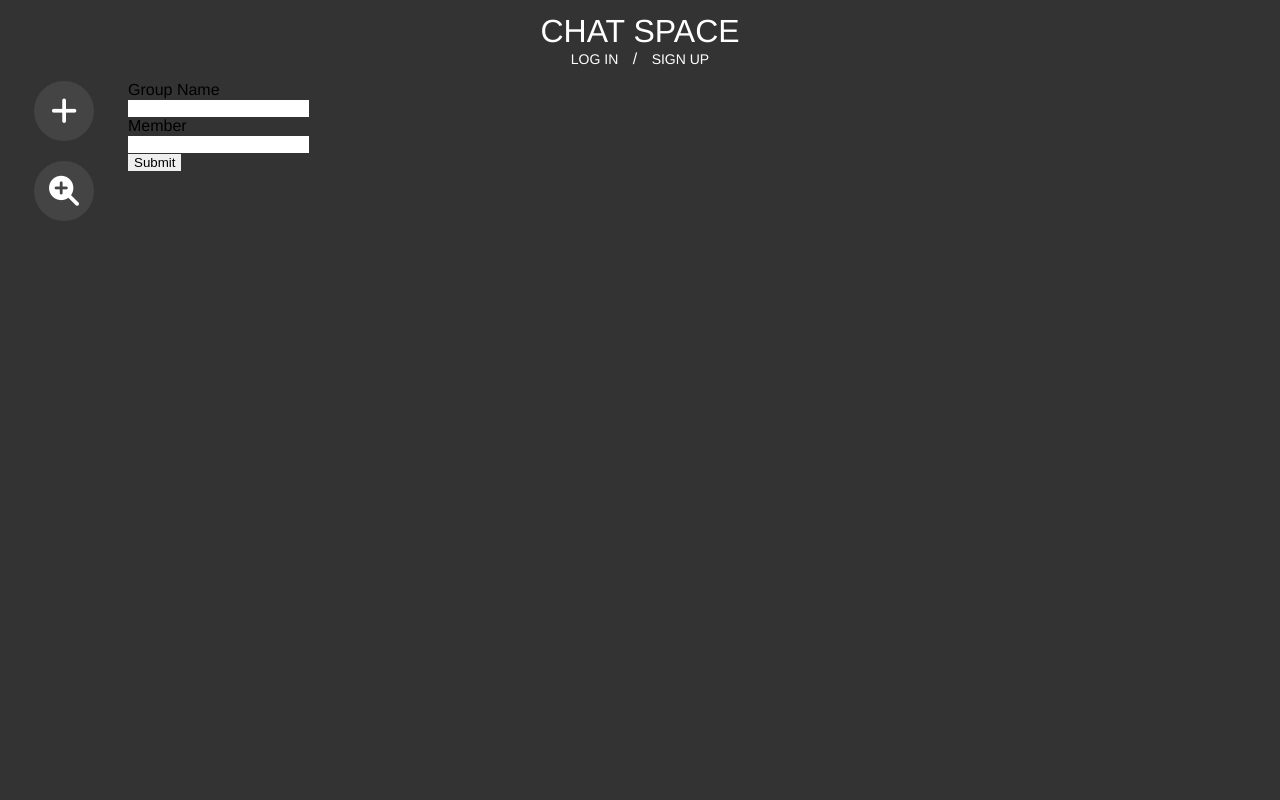
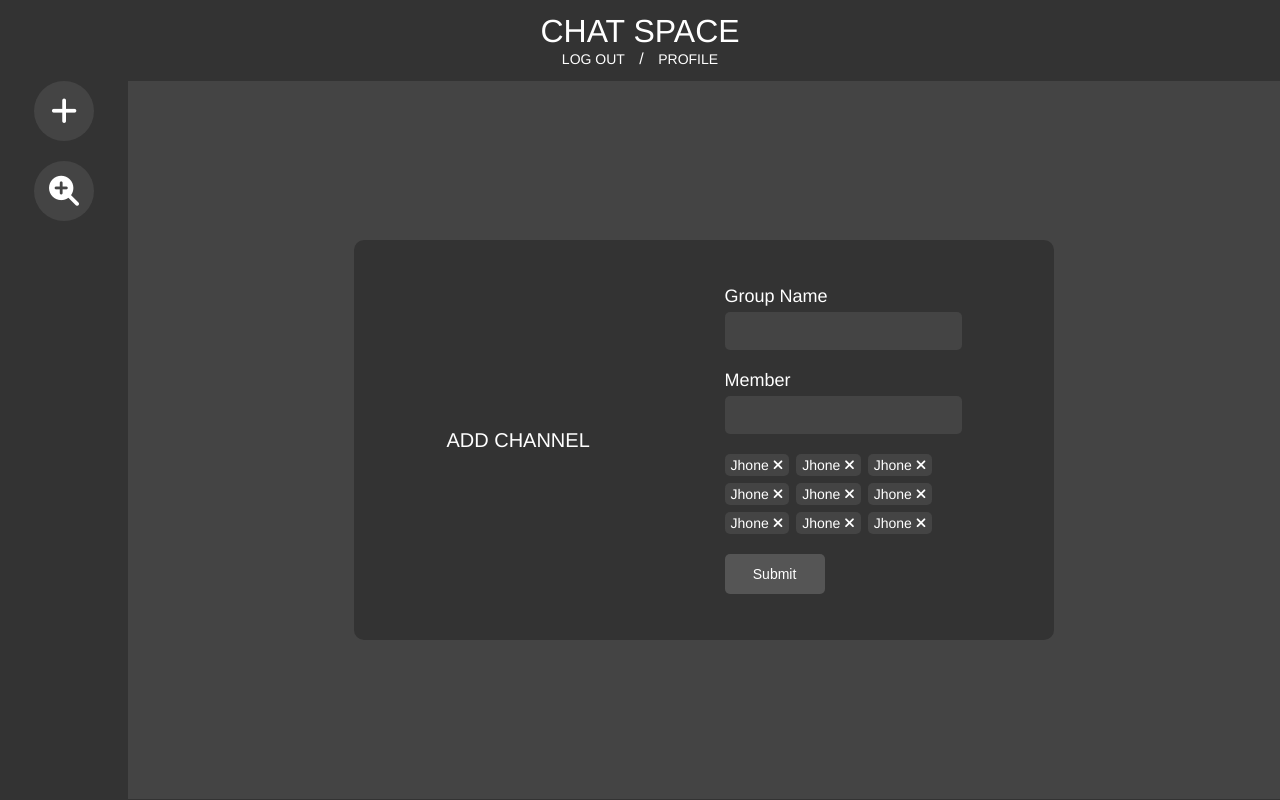
Before and after one commit to kenstratton/cs290_project1, a Flask app: page /add_channel in a window 1280 px wide. Run offline with Flask 2, Linux system fonts and the light colour scheme; some libraries are stand-ins or nearby versions.

Commit message:
CSS for all pages

```diff
--- a/main/static/stylesheet/base.css
+++ b/main/static/stylesheet/base.css
@@ -1,6 +1,7 @@
 * { box-sizing: border-box; }
 
 html {
+  min-width: 600px;
   font-family: "Helvetica Neue";
   font-weight: lighter;}
 body {
@@ -20,6 +21,31 @@ input {
 button {
   border: none;
   outline: none;}
+
+/* Form */
+.form_title {
+  font-size: 20px;}
+.label_input {
+  font-size: 18px;
+  font-weight: normal;}
+.input_text {
+  margin: 5px 0 20px;
+  background: #444444;
+  padding: 10px 15px;
+  border-radius: 5px;
+  font-size: 16px;
+  color: #ffffff;}
+.submit {
+  height: 40px;
+  width: 100px;
+  border-radius: 5px;
+  margin-top: 20px;
+  font-size: 14px;
+  font-weight: normal;
+  color: #ffffff;
+  background: #555555;}
+.submit:hover {
+  background: #666666;}
 
 
 
@@ -45,9 +71,8 @@ header {
 #auth {
   height: calc(100% - 82px);
   min-height: 301px;
+  min-width: 701px;
   display: flex;
-  align-items: center;
-  justify-content: space-around;
   background: #444444;}
 
 /* Entry */
@@ -55,6 +80,7 @@ header {
   height: 300px;
   width: 700px;
   padding: 25px;
+  margin: auto;
   display: flex;
   align-items: center;
   justify-content: space-around;
@@ -85,36 +111,13 @@ header {
 .entry_link:hover {
   background: #666666;}
 
-/* Login Signup*/
-.entry_form_title {
-  font-size: 20px;}
-.entry_label {
-  font-size: 18px;
-  font-weight: normal;}
-.entry_input {
-  margin: 5px 0 20px;
-  background: #444444;
-  padding: 10px 15px;
-  border-radius: 5px;
-  font-size: 16px;
-  color: #ffffff;}
-.entry_submit {
-  height: 40px;
-  width: 100px;
-  border-radius: 5px;
-  margin-top: 20px;
-  font-size: 14px;
-  font-weight: normal;
-  color: #ffffff;
-  background: #555555;}
-.entry_submit:hover {
-  background: #666666;}
-
 
 
 /* Content */
 #content {
   height: calc(100% - 82px);
+  min-height: 300px;
+  min-width: 750px;
   display: flex;}
 
 /* Content > Side */
@@ -135,10 +138,15 @@ header {
   line-height: 60px;
   color: #ffffff;}
 
+#main {
+  width: 90%;
+  display: flex;
+  background: #444444;}
+
 /* Content > Top */
 /* Top > Channel */
-#channel {
-  width: 15%;
+#channel_side {
+  width: 17%;
   background: #444444;}
 #channel_title {
   height: 50px;
@@ -160,18 +168,21 @@ header {
   font-weight: normal;
 }
 
-/* Top > Main */
-#main {
-  width: 75%;
+/* Top > Chanel Main */
+#channel_main {
+  width: 83%;
   background: #555555;}
-/* Top > Main > Header */
-#main_header {
+/* Top > Channel Main > Header */
+#channel_main_header {
   height: 50px;
   width: 75%;
-  border-bottom: 2px solid #333333;
+  min-width: 450px;
+  padding-right: 50px;
   display: flex;
   align-items: center;
+  justify-content: space-between;
   position: fixed;
+  border-bottom: 2px solid #333333;
   background: #555555;}
 #channel_name {
   padding: 0 10px;
@@ -181,15 +192,15 @@ header {
 #search_bar {
   height: 30px;
   line-height: 30px;
-  width: 400px;
+  width: 250px;
   margin-left: 5%;
   padding: 0 10px;
   border-radius: 3px;
   font-weight: normal;
   background: #333333;
   color: #555555;}
-/* Top > Main > Content */
-#main_content {
+/* Top > Channel Main > Content */
+#channel_main_content {
   height: 100%;
   padding: 50px 0 80px 0;
   overflow: scroll;}
@@ -202,10 +213,11 @@ header {
   font-weight: normal;
   font-size: 12px;
   color: #999999;}
-/* Top > Main > Footer */
-#main_footer {
+/* Top > Channel Main > Footer */
+#channel_main_footer {
   height: 80px;
   width: 75%;
+  min-width: 500px;
   position: fixed;
   bottom: 0;
   background: #555555;}
@@ -219,3 +231,89 @@ header {
   font-weight: normal;
   background: #666666;
   color: #999999;}
+
+
+
+/* Peofile */
+#profile {
+  width: 100%;
+  min-height: 301px;
+  min-width: 701px;
+  display: flex;
+  background: #444444;}
+
+
+
+/* Add Channel */
+#add_channel {
+  width: 100%;
+  min-height: 401px;
+  min-width: 701px;
+  display: flex;
+  background: #444444;}
+#add_channel_wrapper {
+  height: 400px;
+  width: 700px;
+  padding: 25px;
+  margin: auto;
+  display: flex;
+  align-items: center;
+  justify-content: space-around;
+  color: #ffffff;
+  background: #333333;
+  border-radius: 10px;}
+#added_member_list {
+  height: 80px;
+  width: 230px;
+  font-size: 14px;
+  font-weight: normal;
+  overflow: scroll;}
+.added_member_info {
+  width: fit-content;
+  padding: 3px 6px;
+  margin: 0 7px 7px 0;
+  float: left;
+  border-radius: 5px;
+  background: #444444;
+  cursor: default;}
+.added_member_info:hover {
+  background: #555555;}
+.fa-times {
+  cursor: pointer;}
+
+
+
+/* Search Chennel */
+#search_channel {
+  width: 100%;
+  min-height: 401px;
+  min-width: 701px;
+  display: flex;
+  background: #444444;}
+#search_channel_wrapper {
+  height: 400px;
+  width: 700px;
+  padding: 25px;
+  margin: auto;
+  display: flex;
+  align-items: center;
+  justify-content: space-around;
+  color: #ffffff;
+  background: #333333;
+  border-radius: 10px;}
+#search_block {
+  display: flex;
+  flex-direction: column;
+  align-items: center;}
+#channel_search_bar {
+  width: 250px;}
+#searched_channel_list {
+  height: 220px;
+  width: 200px;
+  overflow: scroll;
+  font-size: 14px;}
+.searched_channel_info {
+  padding: 8px 15px 8px 0;
+  display: flex;
+  justify-content: space-between;
+  border-bottom: 1px solid #555555;}
--- a/main/templates/add_channel.html
+++ b/main/templates/add_channel.html
@@ -2,13 +2,24 @@
 
 {% block title %}ADD CHANNEL{% endblock %}
 {% block content %}
-    <div class="top">
-        <form action="/add_group">
-             <label for="group_name">Group Name</label><br>
-             <input type="text" id="group_name" name="group_name"><br>
-             <label for="group_member">Member</label><br>
-             <input type="text" id="group_member" name="group_member"><br>
-             <input type="submit" value="Submit">
-        </form>
+    <div id="add_channel">
+        <div id="add_channel_wrapper">
+            <span class="form_title">ADD CHANNEL</span>
+            <form action="/add_channel">
+                <label class="label_input" for="channel_name">Group Name</label><br>
+                <input class="input_text" type="text" name="channel_name"><br>
+                <label class="label_input" for="channel_member">Member</label><br>
+                <input class="input_text" type="text" name="channel_member"><br>
+                <div id="added_member_list">
+                    {% for _ in range(10) %}
+                        <div class="added_member_info">
+                            <span class="added_member_name">Jhone</span>
+                            <i class="fas fa-times"></i>
+                        </div>
+                    {% endfor %}
+                </div>
+                <input class="submit" type="submit" value="Submit">
+            </form>
+        </div>
     </div>
 {% endblock %}
--- a/main/templates/base.html
+++ b/main/templates/base.html
@@ -10,24 +10,31 @@
         <header>
             <a id="home_link" href="/">CHAT SPACE</a>
             <div id="header_menu">
-                <a class="auth_link" id="" href="login">LOG IN</a>
-                <span>/</span>
-                <a class="auth_link" id="" href="signup">SIGN UP</a>
+                {% if type == "in" %}
+                    <a class="auth_link" id="" href="entry">LOG OUT</a>
+                    <span>/</span>
+                    <a class="auth_link" id="" href="profile">PROFILE</a>
+                {% else %}
+                    <a class="auth_link" id="" href="login">LOG IN</a>
+                    <span>/</span>
+                    <a class="auth_link" id="" href="signup">SIGN UP</a>
+                {% endif %}
             </div>
         </header>
         {% if type == "in" %}
             <div id="content">
                 <div id="side">
                     <a class="side_link" id="side_add_link" href="add_channel"><i class="fas fa-plus"></i></a>
-                    <a class="side_link" id="side_search_link" href="/"><i class="fas fa-search-plus"></i></a>
+                    <a class="side_link" id="side_search_link" href="search"><i class="fas fa-search-plus"></i></a>
                 </div>
-                {% block content %}{% endblock %}
+                <div id="main">
+                    {% block content %}{% endblock %}
+                </div>
             </div>
         {% else %}
             <div id="auth">
                 {% block auth %}{% endblock %}
             </div>
-
         {% endif %}
     </body>
 </html>
```
Also changed, not shown: main/templates/login.html (+6 -6 lines), main/templates/profile.html (+11 -8 lines), main/templates/search.html (added, +23 -0 lines), main/templates/signup.html (+6 -6 lines), main/templates/top.html (+5 -5 lines).
